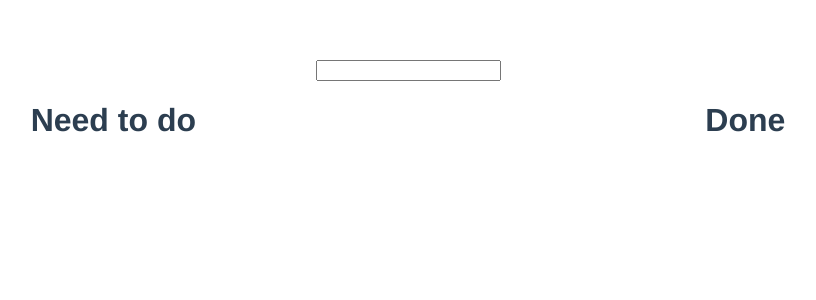
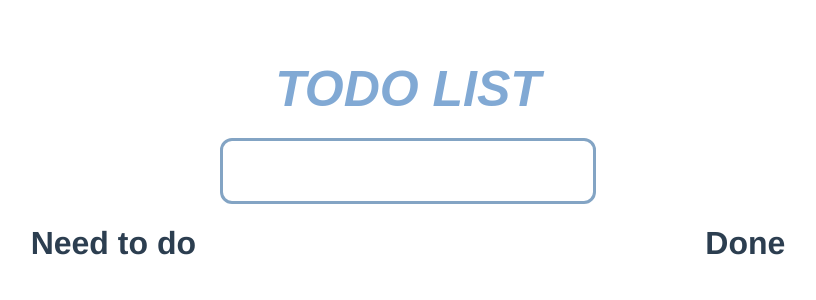
Before and after one commit to maxmusiichuk/vue_education, a Vue app: page / in a window 1280 px wide. Shown: the top 300 px of the page, without its empty margins (232-1048 px from the left). Built offline with nearby package versions, Linux system fonts and the light colour scheme.

Commit message:
Add styles for input fielsd & title

```diff
--- a/src/components/Input.vue
+++ b/src/components/Input.vue
@@ -1,6 +1,7 @@
 <template>
   <div class="main-input--wrapper">
-    <input type="text" v-model="inputValue" @keyup.enter="onEnterKey">
+    <div class="header-title">TODO LIST</div>
+    <input class="input-field" type="text" v-model="inputValue" @keyup.enter="onEnterKey">
   </div>
 </template>
 
@@ -45,5 +46,23 @@ export default {
 </script>
 
 <style scoped>
-
+.input-field{
+  margin-top: 20px;
+  width: 350px;
+  height: 40px;
+  border: 3px solid #83a4c4;
+  border-radius: 12px;
+  font-family: 'Work Sans', sans-serif;
+  font-weight: 400;
+  font-size: 22px;
+  color: #81a9d4;
+  padding: 10px;
+}
+.header-title{
+  font-family: 'Work Sans', sans-serif;
+  font-weight: 700;
+  font-style: italic;
+  font-size: 50px;
+  color: #81a9d4;
+}
 </style>
```
